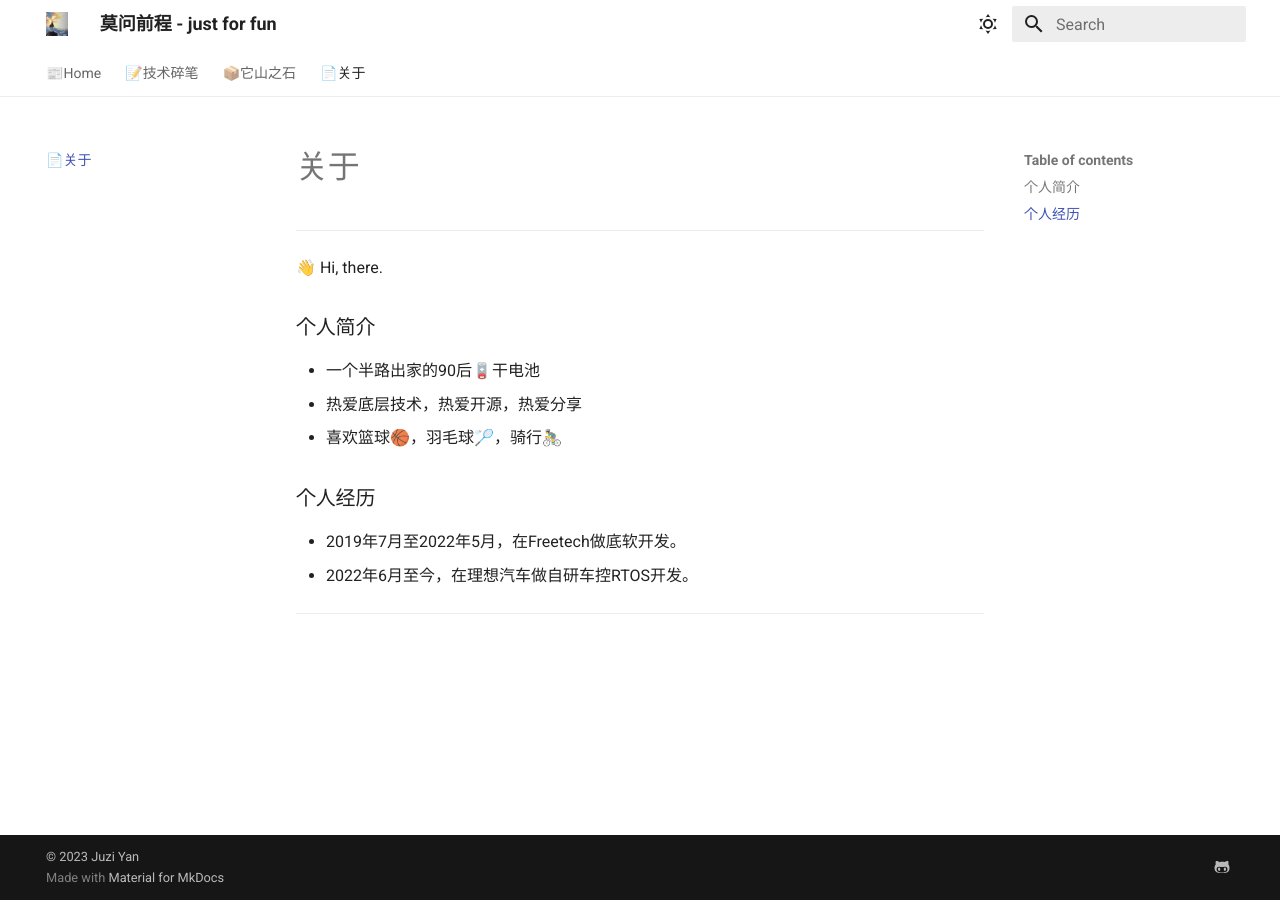
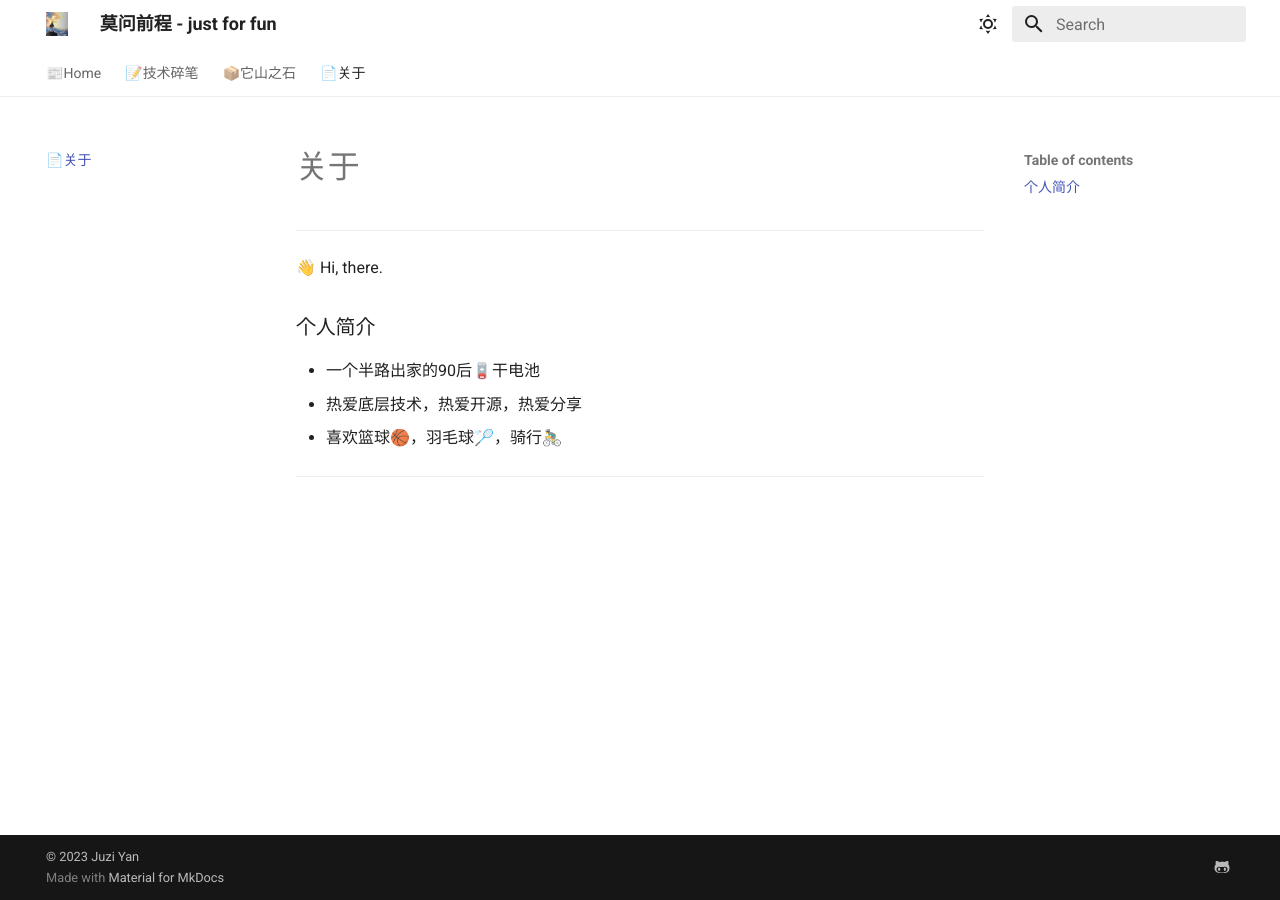
Before and after one commit to EWYan/juzidaxia, an MkDocs documentation site: the page built from docs/about.md, in a window 1280 px wide. Built offline with MkDocs 1.6.1 and Material for MkDocs 9.7.7, drawn with Linux system fonts in a browser that asks for light colours.

Commit message:
Update about.md

```diff
--- a/docs/about.md
+++ b/docs/about.md
@@ -7,9 +7,5 @@
 - 热爱底层技术，热爱开源，热爱分享
 - 喜欢篮球🏀，羽毛球🏸，骑行🚴‍♂️
 
-### 个人经历
-- 2019年7月至2022年5月，在Freetech做底软开发。
-- 2022年6月至今，在理想汽车做自研车控RTOS开发。
-
 
 ---
```
